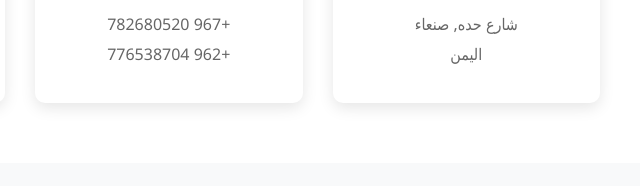
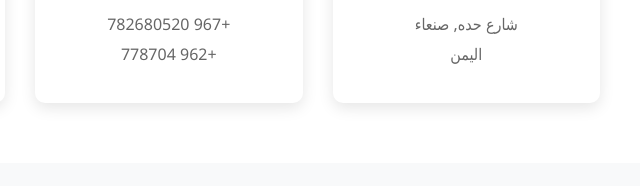
Before and after one commit to Taibaalyosfe/Digital-Skies, a plain HTML site: page contact.html in a window 1280 px wide. Shown: the part 614-800 px from the top of the page, 620-1260 px from the left. Drawn offline with Linux system fonts and the light colour scheme.

Commit message:
Update contact.html

```diff
--- a/contact.html
+++ b/contact.html
@@ -64,7 +64,7 @@
                 <i class="fa-solid fa-phone"></i>
                 <h3>اتصل بنا</h3>
                 <p>+967 782680520</p>
-                <p>+962 776538704</p>
+                <p>+962 778704</p>
             </div>
 
             <div class="info-card">
```
